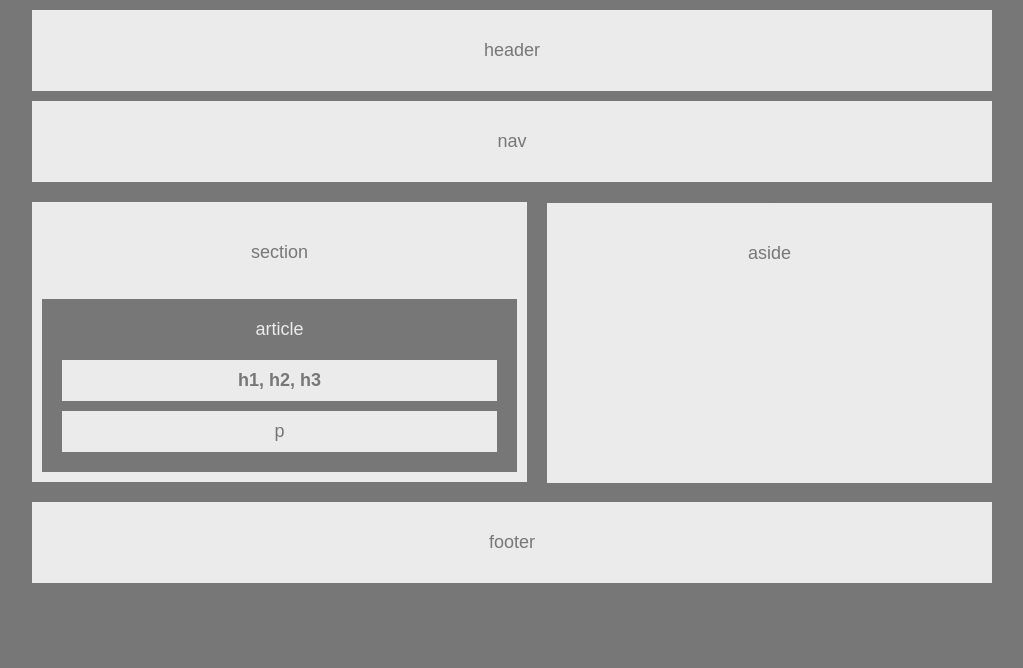
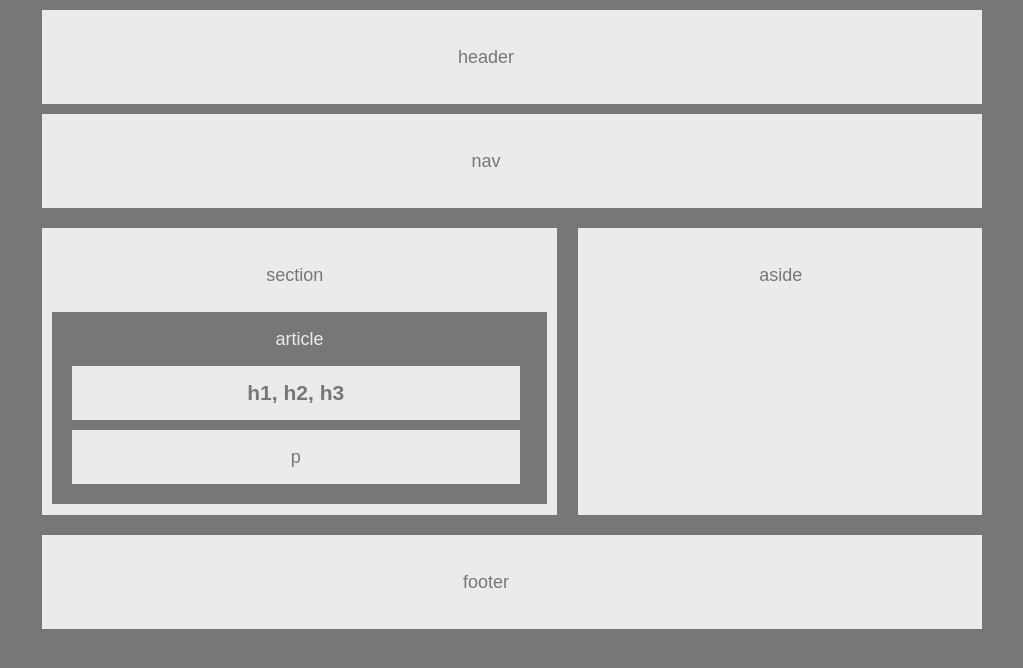
Before and after one commit to Deuce40Driver/HW-Wireframe, a plain HTML site: page index.html in a window 1280 px wide. Shown: the whole page, without its empty margins (128-1151 px from the left). Drawn offline with Linux system fonts and the light colour scheme.

Commit message:
add img to markdown, edit index.html, edit style.css

```diff
--- a/index.html
+++ b/index.html
@@ -1,44 +1,42 @@
+<!DOCTYPE html>
 <html lang="en us">
 
 <head>
-
   <meta charset="UTF-8">
-    <title>Easy-Homework</title>
+  <title>HTML/CSS Homework</title>
   <link rel="stylesheet" type="text/css" href="style.css">
-
 </head>
 
 <body>
-
-    <header id="header">
-        <p4>header</p4>
+  <header>
+    <p>header</p>
   </header>
 
-    <header id="nav">
-        <p4>nav</p4>
-    </header> id="nav">
+  <nav>
+    <p>nav</p>
+  </nav>
 
-
-    <section id="section">
-        <p4>section</p4>
-        <article id="article">
-            <p4>article</p4>
-                <header id="h1">
-                    <p3><strong>h1, h2, h3</strong></p3>
-                </header>
-                <header id="p">
-                    <p4>p</p4>
-                </header>
+  <section>
+    <heading>
+      <p>section</p>
+    </heading>
+    <article>
+      <heading>article</heading>
+      <h1>h1, h2, h3</h1>
+      <p>p</p>
     </article>
   </section>
 
-    <section id="aside">
-        <p4>aside</p4>
-    </section>
+  <aside>
+    <heading>
+      <p>aside</p>
+    </heading>
+  </aside>
 
+  <div class="clear"></div>
 
-    <footer id="footer">
-        <p4>footer</p4>
+  <footer>
+    <p>footer</p>
   </footer>
 
 </body>
--- a/style.css
+++ b/style.css
@@ -1,80 +1,57 @@
-* {
-    box-sizing: border-box;
-    text-align: center;
-}
-
 body {
     font-family: Arial, Helvetica, sans-serif;
     font-size: 18px;
     width: 960px;
-    margin: 0 auto;
-    margin-top: 10px;
+    margin: auto;
+    line-height: 34px;
     background: #777;
     color: #777;
 }
 
-header {
-    margin-bottom: 10px;
-    padding: 30px;
-    background-color: #ebebeb;
-}
-
-nav {
-    margin-bottom: 10px;
-    padding: 30px;
+header,
+nav,
+section,
+aside,
+footer {
+    display: block;
+    text-align: center;
+    margin: 10px;
+    padding: 10px;
     background-color: #ebebeb;
 }
 
 section {
+    display: block;
     float: left;
-    position: relative;
-    padding: 40px;
-    height: 280px;
+    height: 267px;
     width: 495px;
-    background: #ebebeb;
-    margin-left: 0px;
-    margin-top: 10px;
-    margin-right: 10px;
-    margin-bottom: 20px;
+    overflow: hidden;
 }
 
-#aside {
-    width: 445px;
-    padding: 40px;
-    margin-left: 10px;
-    margin-top: -10px;
-    margin-right: 0px;
-    margin-bottom: 10px;
-    background: #ebebeb;
-}
-
-footer {
-    clear: left;
-    padding: 30px;
-    background: #ebebeb;
+aside {
+    display: block;
+    float: right;
+    width: 40%;
+    height: 267px;
+    overflow: hidden;
 }
 
 article {
-    position: absolute;
-    bottom: 10px;
-    left: 10px;
-    width: 475px;
-    padding: 20px;
+    padding: 10px;
     color: #ebebeb;
     background: #777;
 }
 
-#h1 {
-    width: 435px;
-    padding: 10px;
-    margin-top: 20px;
-    color: #777;
+.clear {
+    clear: both;
 }
 
-#p {
-    width: 435px;
+h1,
+p {
+    width: 90%;
     padding: 10px;
-    margin-bottom: 0px;
+    margin: 10px;
     color: #777;
+    text-align: center;
     background: #ebebeb
 }
```
Also changed, not shown: completed-assignment.PNG (added), 1 other file. Lines whose indentation alone changed are shown as unchanged.
